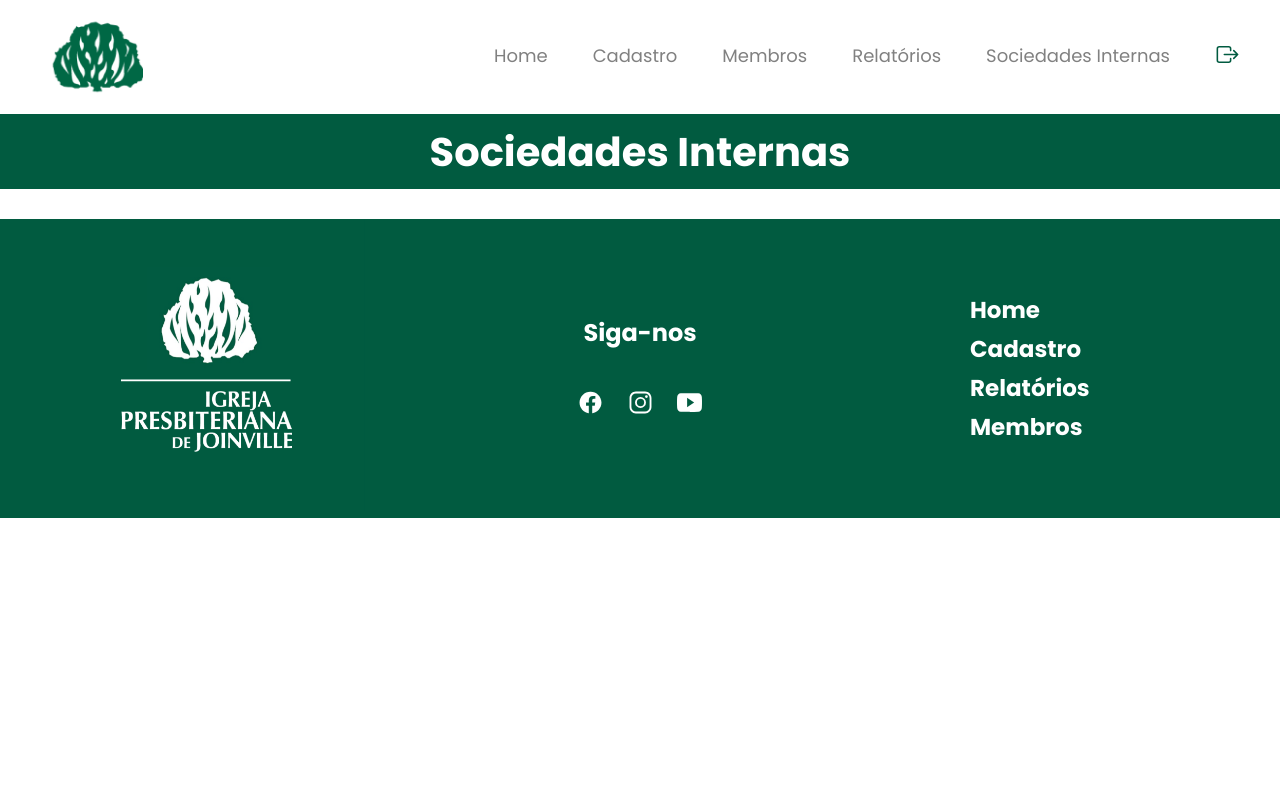
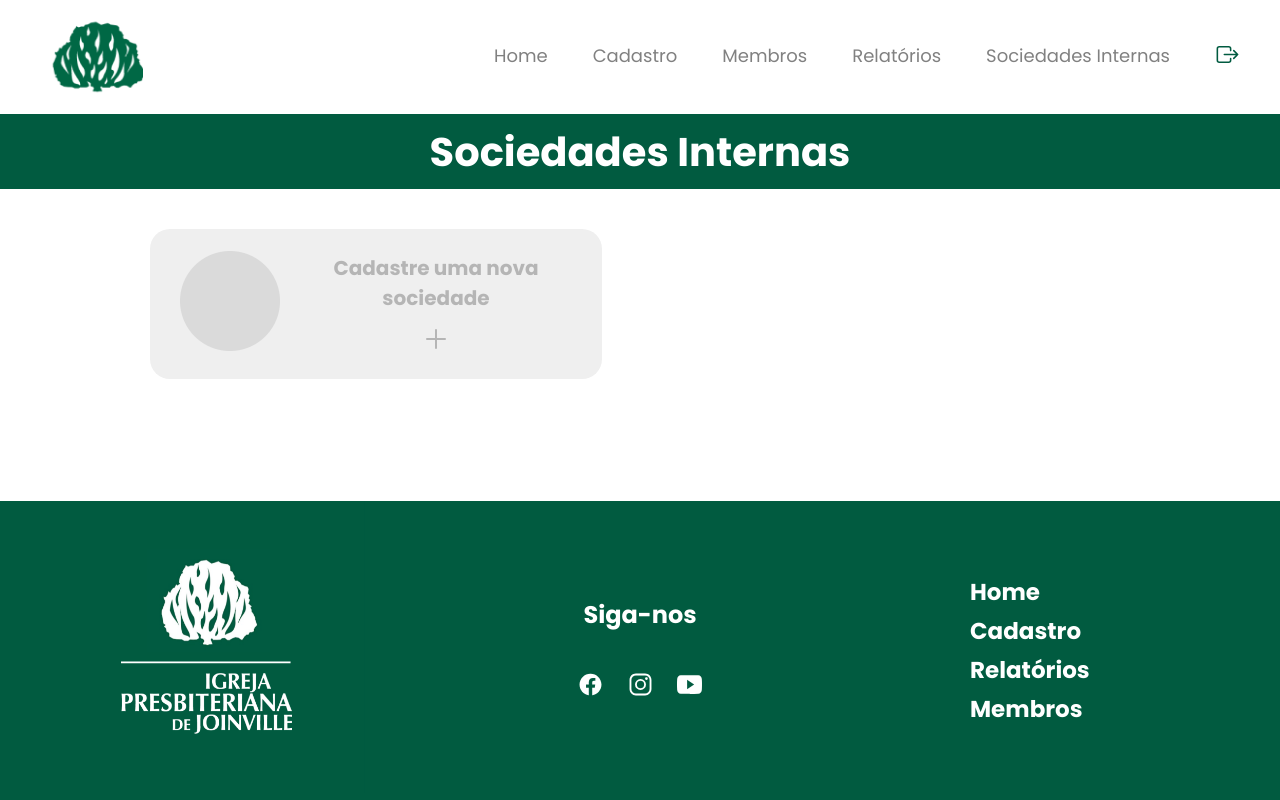
Before and after one commit to kalebefukuda/SoftwareIPJ, a website: page app/views/pages/Sociedade.html in a window 1280 px wide. Drawn offline with nearby package versions, Linux system fonts and the light colour scheme.

Commit message:
style sociedade page completo

```diff
--- a/app/views/pages/Sociedade.html
+++ b/app/views/pages/Sociedade.html
@@ -22,7 +22,16 @@
         <h1>Sociedades Internas</h1>
     </div>
 
-    <main>
+    <main class="container">
+        <button class="sociedade card">
+            <div class="campo-img">
+                <img class="campo-foto-card" src="../assets/Ellipse.png" alt="">
+            </div>
+            <div class="text-card">
+                <h2>Cadastre uma nova sociedade</h2>
+                <ion-icon name="add-outline"></ion-icon>
+            </div>
+        </button>
 
     </main>
 
--- a/app/views/styles/Sociedade.css
+++ b/app/views/styles/Sociedade.css
@@ -5,16 +5,29 @@
     padding: 0;
     font-family: "Poppins", sans-serif;
 }
+body{
+    display: flex;
+    flex-direction: column;
+    min-height: 100vh;
+}
+
+main{
+    display: flex;
+    flex: 1; /*ocupar todo espaço entre header e footer*/
+    margin: 15px 150px 15px 150px;
+    flex-wrap: wrap;
+    margin-top: 15px;
+    gap: 45px;
+    justify-content: flex-start;
+}
 
 a{
     text-decoration: none;
-
 }
 
 h1{
     font-weight: 700;
     font-size: 40px;
-
 }
 
 header{
@@ -39,7 +52,6 @@ header{
     display: flex;
     gap: 45px;
     margin-right: 10px;
-
 }
 
 .nav-header a{
@@ -66,8 +78,62 @@ nav a ion-icon{
 
 /* main */
 
+.container h2{
+    color: #B5B5B5;
+    width: 312px;
+    text-align: center;
+}
+
+.container > div {
+    width: 30%;
+    margin: 10px;
+    border-radius: 20px;
+    padding: 40px;
+    height: 110px;
+}
+
+.card{
+    display: flex;
+    background-color: #EFEFEF;
+    padding: 10px;
+    height: 150px;
+    align-items: center;
+    cursor: pointer;
+    border: none;
+    border-radius: 20px;
+    transition: transform 0.3s ease, background-color 0.3s ease, color 0.3s ease;
+}
+
+.card:hover{
+    transform: scale(1.03);
+    background-color: #0b6047;
+}
+
+.campo-img{
+    margin-left: 20px;
+}
+
+
+.campo-foto-card{
+    width: 100px;
+    height: 100px;
+}
+
+.text-card{
+    display: flex;
+    flex-direction: column;
+    align-items: center;
+    gap: 10px;
+}
+
+.text-card ion-icon{
+    font-size: 32px;
+    color: #B5B5B5;
+    font-weight:bold;
+}
 
 footer {
+    margin-top: auto;
     display: flex;
     align-items: center;
     justify-content: space-between;
@@ -81,7 +147,6 @@ footer {
     height: 292px;
     width: 310px;
 }
-
 
 .social-footer {
     height: 292px;
```
Also changed, not shown: app/views/assets/Ellipse.png (added).
